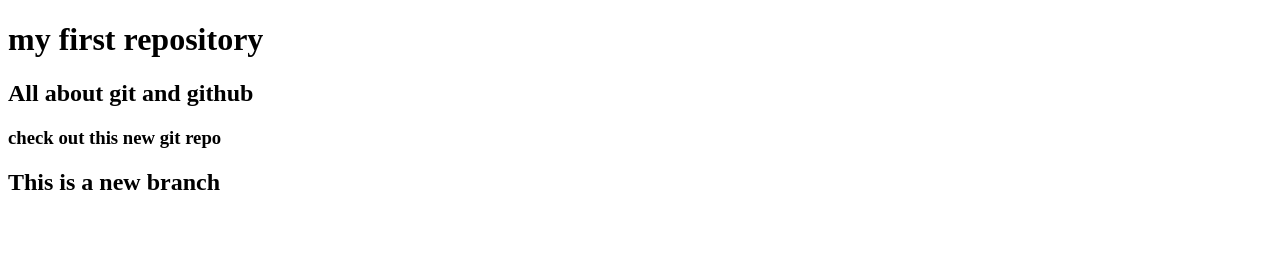
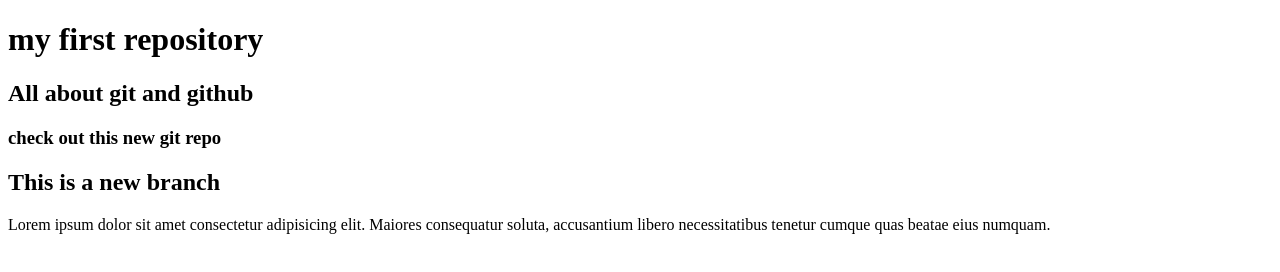
Before and after one commit to HafizMuhammad-Saad/learn-git-basics-, a plain HTML site: page index.html in a window 1280 px wide. Drawn offline with Linux system fonts and the light colour scheme.

Commit message:
Revert "Revert "paragraph added""

```diff
--- a/index.html
+++ b/index.html
@@ -10,5 +10,6 @@
   <h2>All about git and github</h2>
   <h3>check out this new git repo</h3>
   <h2>This is a new branch</h2>
+  <p>Lorem ipsum dolor sit amet consectetur adipisicing elit. Maiores consequatur soluta, accusantium libero necessitatibus tenetur cumque quas beatae eius numquam.</p>
 </body>
 </html>
```
